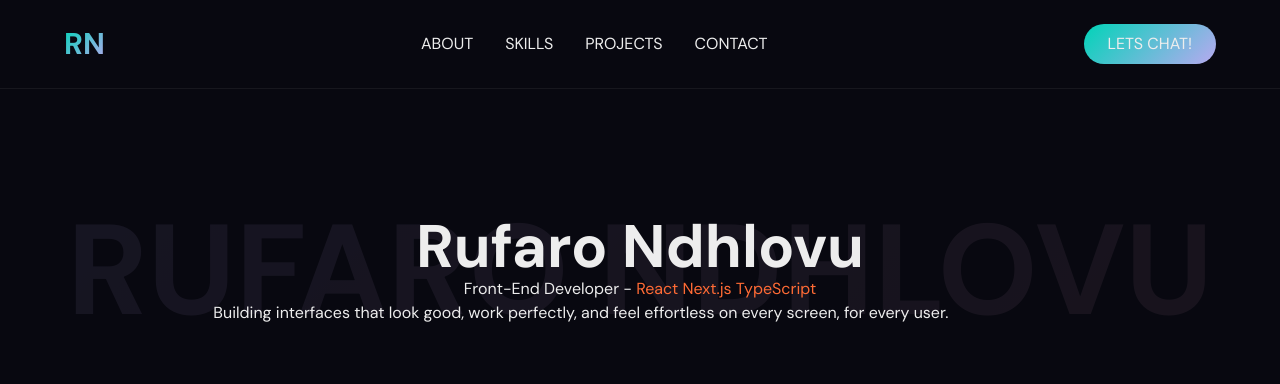
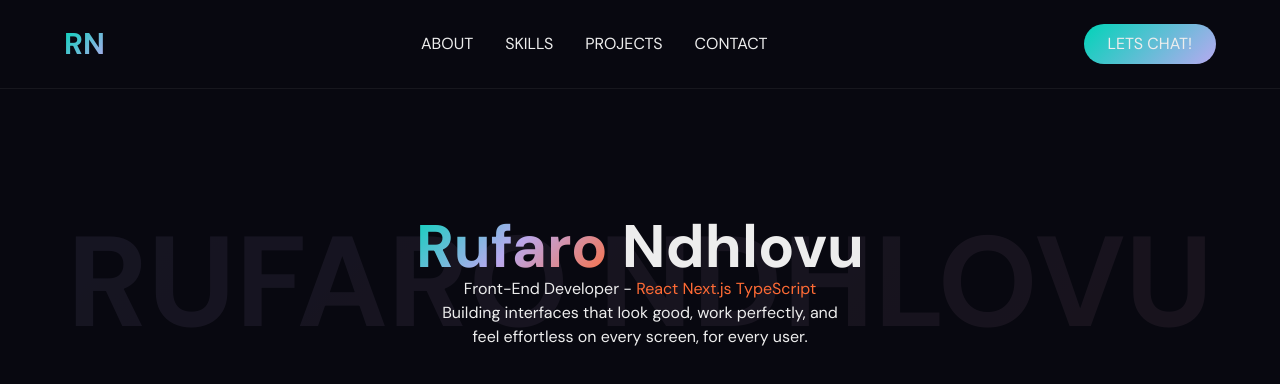
Before and after one commit to rufaro-ndhlovu/Portfolio_Website, a Next.js app: page / in a window 1280 px wide. Shown: the top 384 px of the page. Built offline with nearby package versions, Linux system fonts and the light colour scheme.

Commit message:
Feat: Created a gradient text reusable component for adding a gradient effect to any text.

```diff
--- a/app/globals.css
+++ b/app/globals.css
@@ -95,3 +95,7 @@ body {
   background-size: 300% 300%;
   opacity: 0.08;
 }
+
+.gradientText {
+  background-image: var(--grad-primary);
+}
--- a/components/sections/Hero.tsx
+++ b/components/sections/Hero.tsx
@@ -1,6 +1,7 @@
 "use client";
 
-import React from "react";
+import React, { Children } from "react";
+import GradientText from "../ui/GradientText";
 
 export default function Hero() {
   return (
@@ -8,7 +9,8 @@ export default function Hero() {
       <div className="flex w-full flex-col items-center justify-center relative border-b border-[var(--border)]">
         <div className="z-50 flex w-full flex-col items-center justify-center py-32 relative">
           <h1 className="text-6xl font-bold">
-            <span>Rufaro</span> Ndhlovu
+            <GradientText gradient="--grad-primary">Rufaro</GradientText>{" "}
+            Ndhlovu
           </h1>
 
           <p>
@@ -17,7 +19,7 @@ export default function Hero() {
               React Next.js TypeScript
             </span>
           </p>
-          <p className="text-wrap sm:w-2/3">
+          <p className="text-wrap sm:w-1/3 text-center">
             Building interfaces that look good, work perfectly, and feel
             effortless on every screen, for every user.
           </p>
--- a/components/ui/GradientText.tsx
+++ b/components/ui/GradientText.tsx
@@ -0,0 +1,19 @@
+import { Children } from "react";
+
+type Props = {
+  gradient: string;
+  children: React.ReactNode;
+};
+
+export default function GradientText({ gradient, children }: Props) {
+  return (
+    <>
+      <span
+        className="bg-clip-text text-transparent"
+        style={{ backgroundImage: `var(${gradient})` }}
+      >
+        {children}
+      </span>
+    </>
+  );
+}
```
